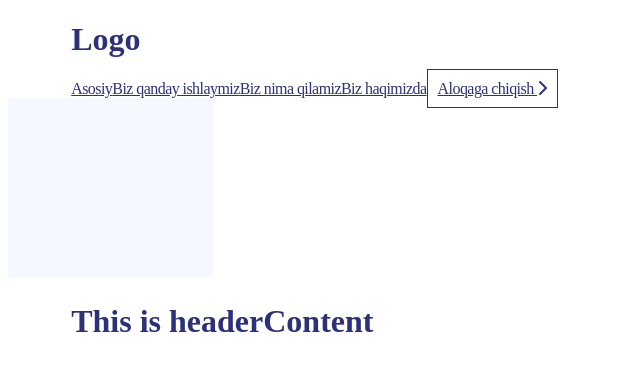
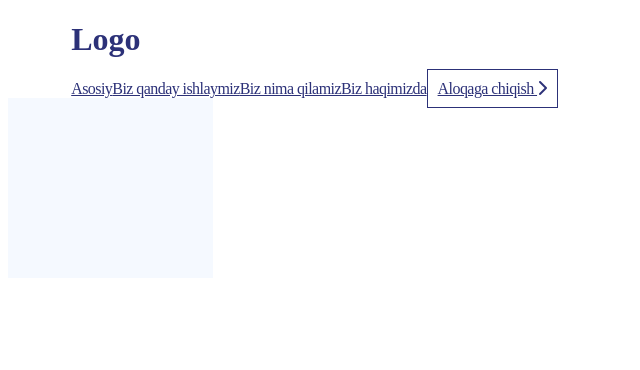
Before and after one commit to hakimov-dev/truck-service-landing, a Vue app: page / in a window 1280 px wide. Shown: the top 370 px of the page, without its empty margins (0-640 px from the left). Built offline with nearby package versions, Linux system fonts and the light colour scheme; the HTML template or start-up script is replaced by a standard one.

Commit message:
Deled text and created 'main-content'

```diff
--- a/src/components/Header/components/Content.vue
+++ b/src/components/Header/components/Content.vue
@@ -2,7 +2,9 @@
    <img src="@/assets/img/header-1.png" class="header-1" alt="404">
    <img src="@/assets/img/header-2.png" class="header-2" alt="404">
     <div class="container">
-      <h1>This is headerContent</h1>
+      <div class="main-content">
+
+      </div>
     </div>
 </template>
 
```
